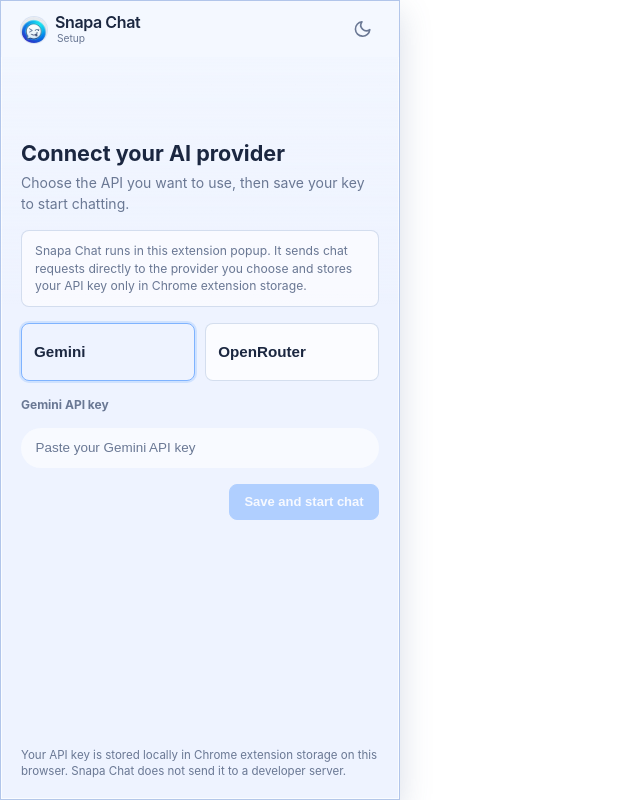
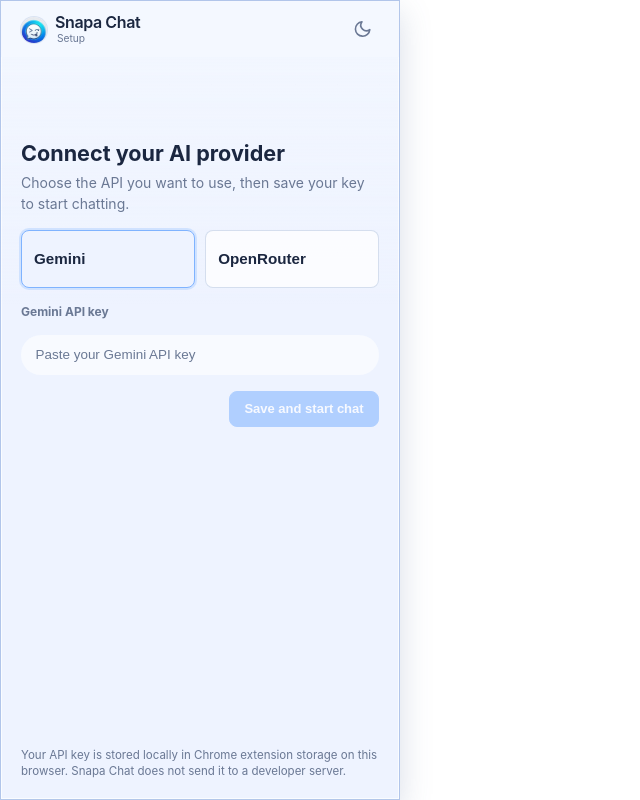
Before and after one commit to TueTu/snapa-chrome-extension, a React (Vite) app in the folder extension/: page / in a window 1280 px wide. Shown: the whole page, without its empty margins (0-640 px from the left). Built offline with nearby package versions, Linux system fonts and the light colour scheme.

Commit message:
Removed the extra explanatory box from the setup screen

```diff
--- a/extension/src/App.jsx
+++ b/extension/src/App.jsx
@@ -1763,10 +1763,6 @@
             <h2>Connect your AI provider</h2>
             <p>Choose the API you want to use, then save your key to start chatting.</p>
           </div>
-          <div className="setup-review-note">
-            Snapa Chat runs in this extension popup. It sends chat requests directly to the
-            provider you choose and stores your API key only in Chrome extension storage.
-          </div>
 
           <div className="provider-grid" role="radiogroup" aria-label="AI provider">
             {Object.entries(PROVIDERS).map(([value, item]) => (
--- a/extension/src/index.css
+++ b/extension/src/index.css
@@ -285,16 +285,6 @@
   color: var(--text-secondary);
   font-size: 0.875rem;
   line-height: 1.45;
-}
-
-.setup-review-note {
-  padding: 0.72rem 0.82rem;
-  border: 1px solid var(--border-color);
-  border-radius: 0.5rem;
-  background: color-mix(in srgb, var(--input-bg) 82%, var(--bg-color) 18%);
-  color: var(--text-secondary);
-  font-size: 0.76rem;
-  line-height: 1.42;
 }
 
 .provider-grid {
```
